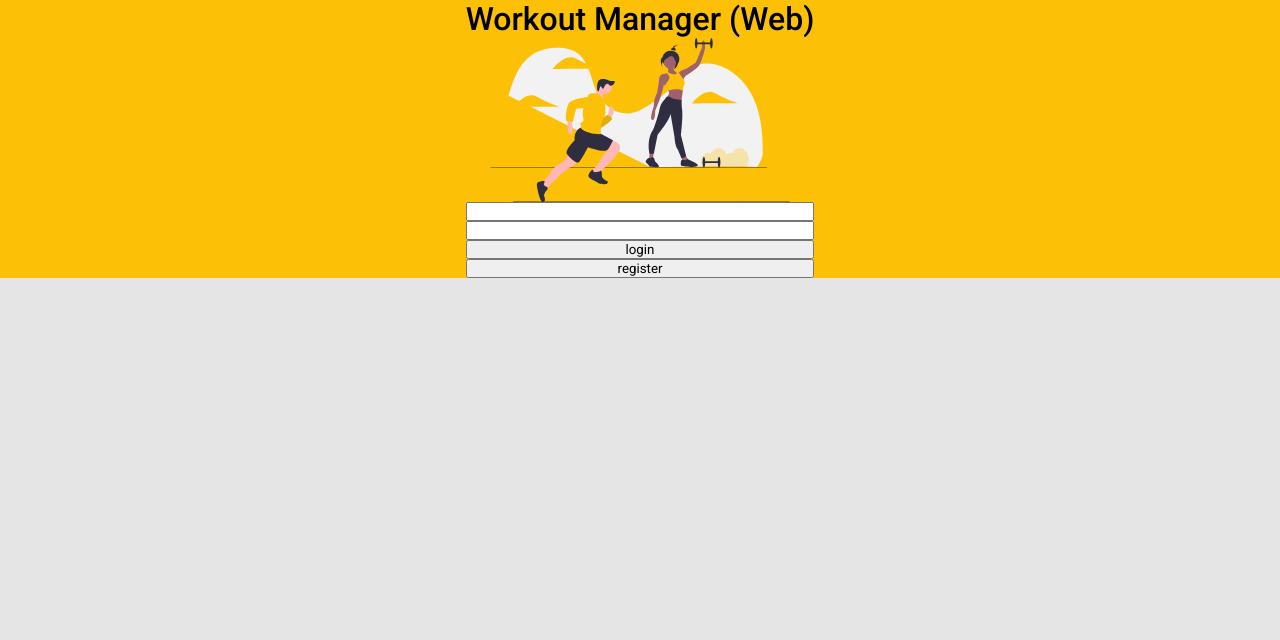
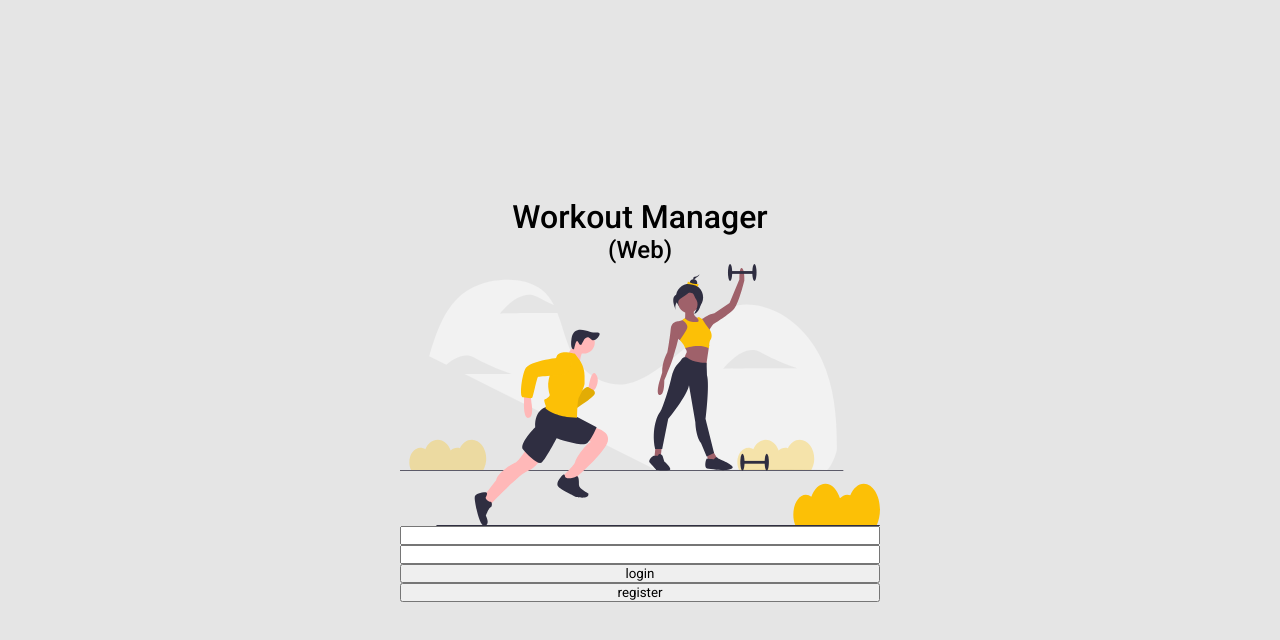
Before and after one commit to rwtrecs/workout-manager-web, a React (Create React App) app: page / in a window 1280 px wide. Shown: the top 640 px of the page. Built offline with nearby package versions, Linux system fonts and the light colour scheme.

Commit message:
:nail_care: style: login screen (fix: center)

```diff
--- a/package.json
+++ b/package.json
@@ -23,7 +23,7 @@
     "typescript": "^4.1.2"
   },
   "scripts": {
-    "start": "react-scripts start",
+    "start": "PORT=3333 react-scripts start",
     "build": "react-scripts build",
     "test": "react-scripts test",
     "eject": "react-scripts eject"
--- a/src/components/Login/index.tsx
+++ b/src/components/Login/index.tsx
@@ -1,18 +1,22 @@
 import logoImg from '../../assets/logo.svg'
 
-import { Box } from './styles'
+import { Container, Content } from './styles'
 
 export function Login() {
   return (
-    <main>
-      <Box>
-        <h1>Workout Manager (Web)</h1>
+    <Container>
+      <Content>
+        <h1>Workout Manager</h1>
+        <h2>(Web)</h2>
+
         <img src={logoImg} alt="Workout Manager (Web)" />
-        <input type="email" name="Email" id="" />
-        <input type="password" name="Senha" id="" />
+
+        <input type="email" name="Email" />
+        <input type="password" name="Senha" />
         <button type="submit">login</button>
+
         <button>register</button>
-      </Box>
-    </main>
+      </Content>
+    </Container>
   )
 }
--- a/src/components/Login/styles.ts
+++ b/src/components/Login/styles.ts
@@ -1,11 +1,15 @@
 import styled from 'styled-components';
 
-export const Box = styled.div`
-  background: var(--orange-1);
+export const Container = styled.main`
+  max-width: 1120px;
+`;
 
+export const Content = styled.div`
   display: flex;
-  flex-flow: column wrap;
-  justify-content: center;
-  align-content: center;
-  align-self: center;
+  flex-direction: column;
+
+  max-width: 600px;
+  min-width: 480px;
+
+  text-align: center;
 `;
--- a/src/styles/global.ts
+++ b/src/styles/global.ts
@@ -34,6 +34,13 @@ export const GlobalStyle = createGlobalStyle`
   }
 
   body {
+    display: flex;
+    justify-content: center;
+    align-items: center;
+
+    width: 100vw;
+    height: 100vh;
+
     background: var(--background);
     -webkit-font-smoothing: antialiased;
   }
```
